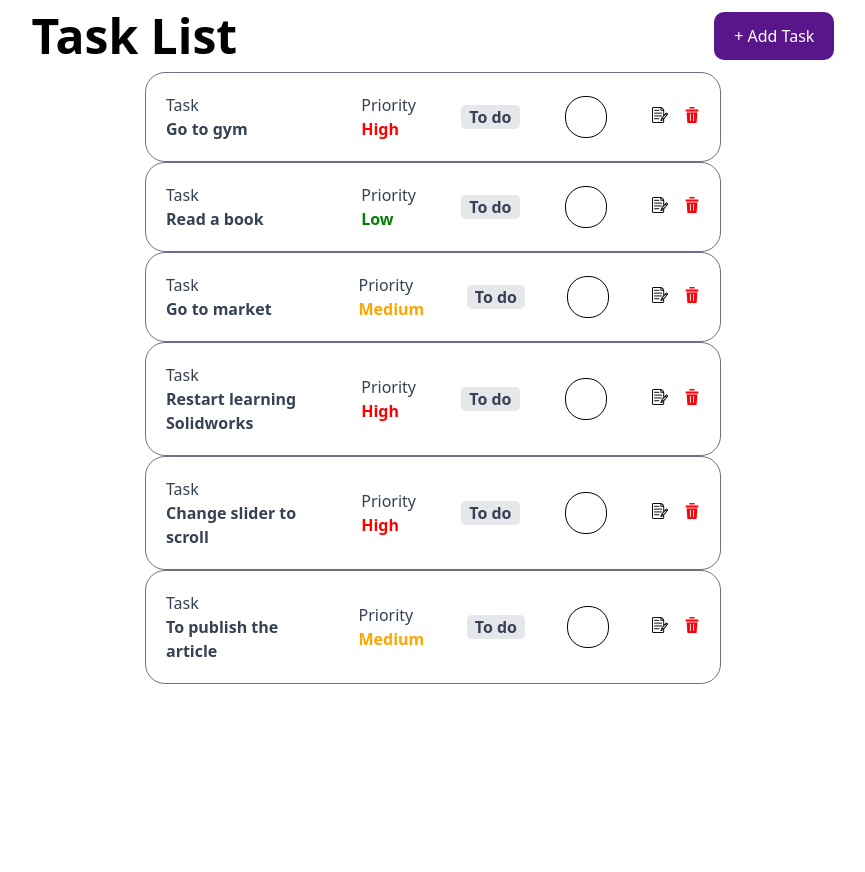
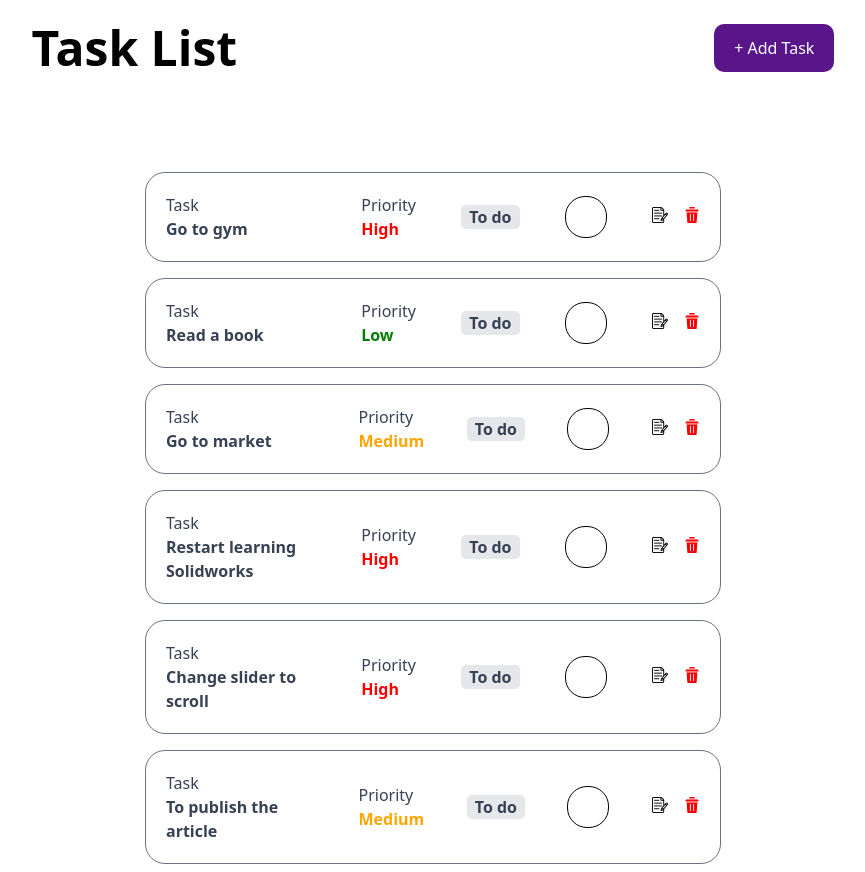
Before and after one commit to ArBa-dev-J/Task_list, a React (Vite) app: page / in a window 1280 px wide. Shown: the whole page, without its empty margins (207-1072 px from the left). Before the commit the page ends 800 px from the top, so only its background shows below. Built offline with nearby package versions, Linux system fonts and the light colour scheme; data requests are answered from the project's data file.

Commit message:
change data name from skill to task

```diff
--- a/src/Header/Header.jsx
+++ b/src/Header/Header.jsx
@@ -1,6 +1,6 @@
 function Header() {
     return (
-        <header className="flex justify-around items-center">
+        <header className="flex justify-around items-center mt-3">
             <div><h1 className="font-bold text-[3rem]">Task List</h1></div>
             <div>
                 <button type="button" className=" p-3 pr-5 pl-5 bg-purple-900 text-white rounded-[10px]">+ Add Task</button>
--- a/src/TaskList/Task.jsx
+++ b/src/TaskList/Task.jsx
@@ -2,35 +2,55 @@ import deleteIcon from "../assets/delete.png"
 import editIcon from "../assets/notes.png";
 
 
-function Task({ skill, fetchData }) {
+function Task({ task, fetchData }) {
 
-      const getPriorityColor = () => {
-        if (skill.priority === "Low") return "green";
-        if (skill.priority === "Medium") return "orange";
-        if (skill.priority === "High") return "red";
+    //DELETE TASK
+
+    const deleteData = async (id) => {
+        try {
+            const requestOptions = {
+                method: "DELETE",
+            };
+            const response = await fetch(
+                "http://localhost:3000/tasks",
+                requestOptions
+            );
+            if (response.ok) {
+                alert("Data was successfuly deleted");
+                fetchData();
+            } else {
+                throw new Error("Deletion attempt was unsuccessful");
+            }
+        } catch (error) {
+            alert(error.message);
+        }
+    }
+
+
+    // COLOR BASED ON PRIO
+    const getPriorityColor = () => {
+        if (task.priority === "Low") return "green";
+        if (task.priority === "Medium") return "orange";
+        if (task.priority === "High") return "red";
         return "gray";
     };
 
     return (
         <>
-            <div className="flex justify-between items-center w-[45%]  border border-gray-500 rounded-[20px] p-5">
+            <div className="flex justify-between items-center m-2 w-[45%]  border border-gray-500 rounded-[20px] p-5">
                 <div>
                     <p className="text-gray-700">Task</p>
-                    <p className="font-bold text-gray-700 w-[150px]">{skill.title}</p>
+                    <p className="font-bold text-gray-700 w-[150px]">{task.title}</p>
                 </div>
                 <div>
                     <p className="text-gray-700">Priority</p>
-                    <p style={{ color: getPriorityColor()}} className="font-bold">{skill.priority}</p>
+                    <p style={{ color: getPriorityColor() }} className="font-bold">{task.priority}</p>
                 </div>
+                <button type="button" className=" block font-bold text-gray-700 bg-gray-200 rounded-[5px] pl-2 pr-2">To do</button>
+                <div className="border p-5 rounded-[20px]" />
                 <div>
-                    <button type="button" className="font-bold text-gray-700 bg-gray-200 rounded-[5px] pl-2 pr-2">To do</button>
-                </div>
-                <div>
-                    <div className="border p-5 rounded-[20px]" />
-                </div>
-                <div>
-                    <button className="pr-4"><img src={editIcon} className="" /></button>
-                    <button><img src={deleteIcon} /></button>
+                    <button className="pr-4"><img src={editIcon}/></button>
+                    <button onClick={() => deleteData(task.id)}><img src={deleteIcon} /></button>
                 </div>
             </div>
         </>
--- a/src/TaskList/TaskList.jsx
+++ b/src/TaskList/TaskList.jsx
@@ -2,7 +2,7 @@ import Task from "./Task";
 import { useEffect, useState } from "react";
 
 function TaskList() {
-    const [skill, setSKill] = useState([]);
+    const [task, setTask] = useState([]);
     const [error, setError] = useState("");
 
     const fetchData = async () => {
@@ -12,7 +12,7 @@ function TaskList() {
                 throw new Error("Error! Failed to fetch");
             }
             const results = await response.json();
-            setSKill(results);
+            setTask(results);
         } catch (error) {
             setError(error.message);
         }
@@ -27,8 +27,8 @@ function TaskList() {
     return (
         <>
             <div>{error}</div>
-            {skill.map((skill) => (
-                <Task skill={skill} fetchData={fetchData()} key={skill.id} />
+            {task.map((task) => (
+                <Task task={task} fetchData={fetchData()} key={task.id} />
             ))}
 
         </>
--- a/src/TaskList/TaskSection.jsx
+++ b/src/TaskList/TaskSection.jsx
@@ -3,7 +3,7 @@ import TaskList from "./TaskList";
 function TaskSection() {
     return (
         <>
-            <section className="flex flex-col items-center">
+            <section className="flex flex-col items-center mt-20">
                 <TaskList />
             </section>
 
```
